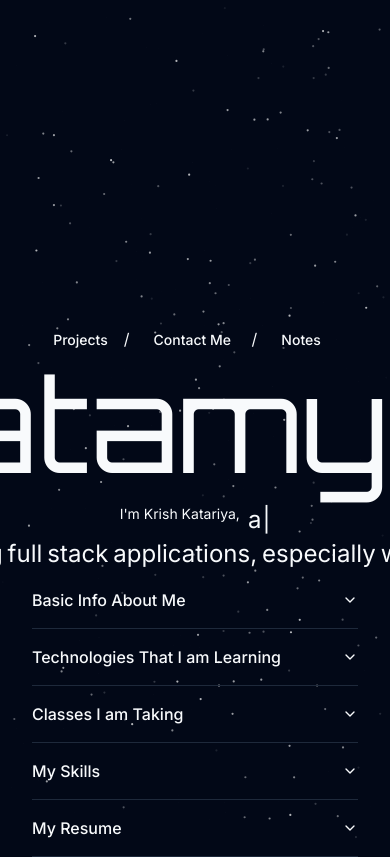
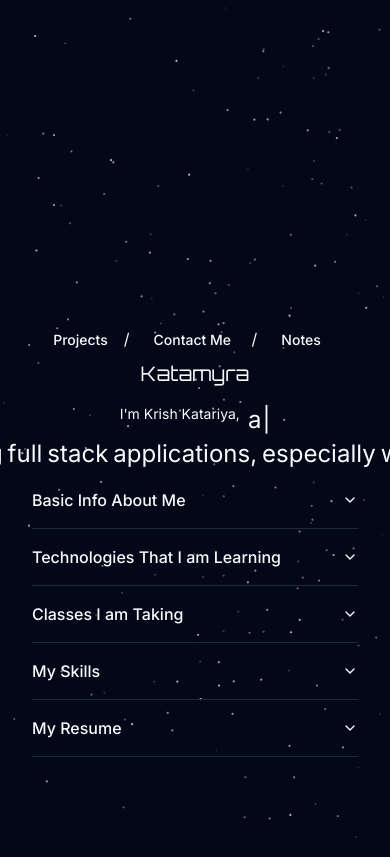
Before and after one commit to katamyra/dev-portfolio, a Next.js app: page / in a window 390 px wide. Shown: the top 857 px of the page. Built offline with nearby package versions, Linux system fonts and the light colour scheme.

Commit message:
more changes

```diff
--- a/src/app/page.tsx
+++ b/src/app/page.tsx
@@ -40,7 +40,7 @@ export default function Home() {
           transition={{ duration: 1 }}
         >
           <div className={orbitron.className}>
-            <h1 className="text-9xl pb-4">
+            <h1 className="lg:text-9xl text-xl pb-4">
               Katamyra
             </h1>
           </div>
```
